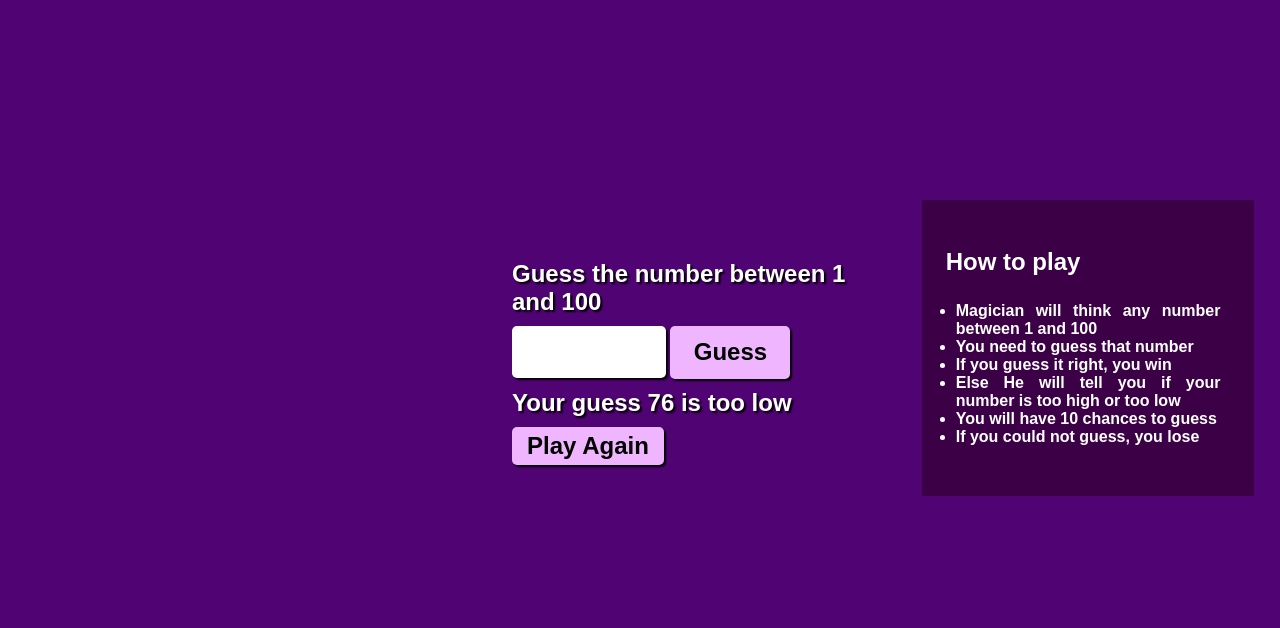
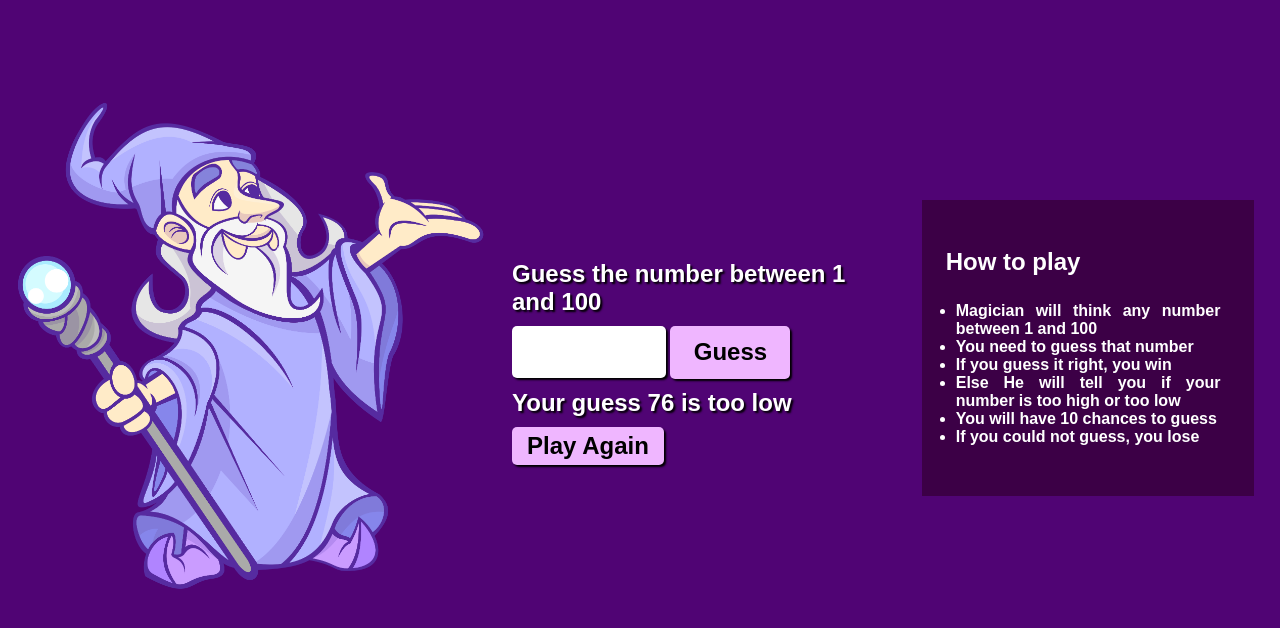
Before and after one commit to CodeHawk1/guess-the-number, a plain HTML site: page index.html in a window 1280 px wide. Drawn offline with Linux system fonts and the light colour scheme.

Commit message:
Update index.html

```diff
--- a/index.html
+++ b/index.html
@@ -9,7 +9,7 @@
 </head>
 <body>
     <div class="image">
-        <img src="/Images/magician.png" alt="">
+        <img src="magician.png" alt="">
     </div>
     <div class="main-game">
         <h2>Guess the number between 1 and 100</h2>
```
